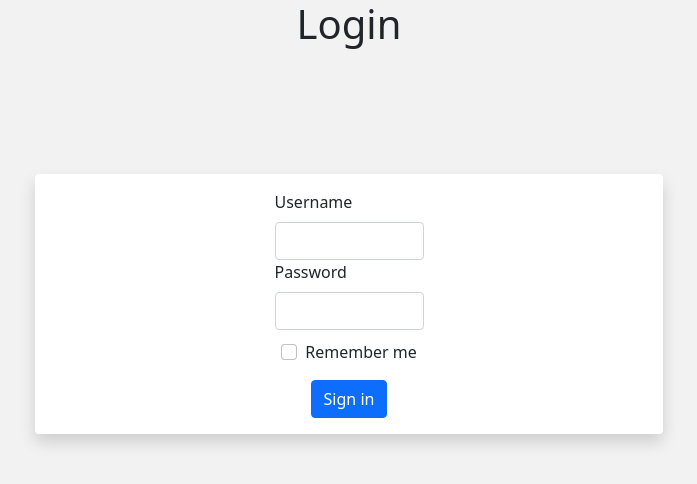
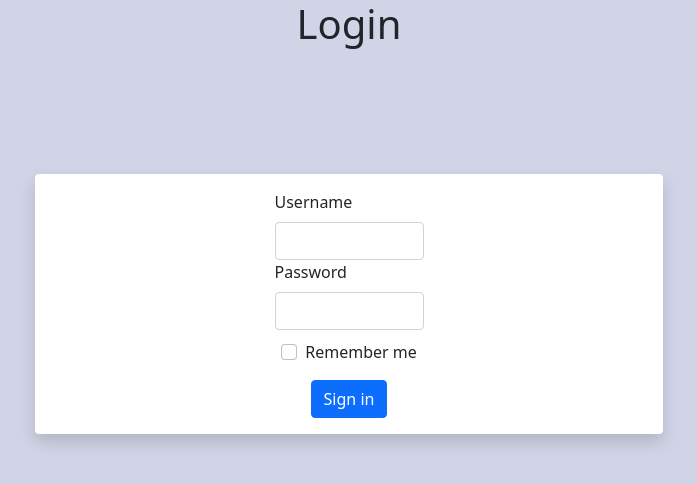
Before and after one commit to nuhll-01/Reminders-Project, a Django app: page / in a window 1280 px wide. Shown: the top 484 px of the page, without its empty margins (291-988 px from the left). Run offline with Django 5.2, Linux system fonts and the light colour scheme.

Commit message:
Some styling?

```diff
--- a/reminders/static/css/login_style.css
+++ b/reminders/static/css/login_style.css
@@ -1,6 +1,11 @@
 #background-color {
-    background-color: rgb(242, 242, 242);
+    background: rgb(209, 212, 230);
 }
 #center-header {
     text-align: center;
 }
+
+form {
+    border-radius: 20px;
+    background-color: white;
+}
```
